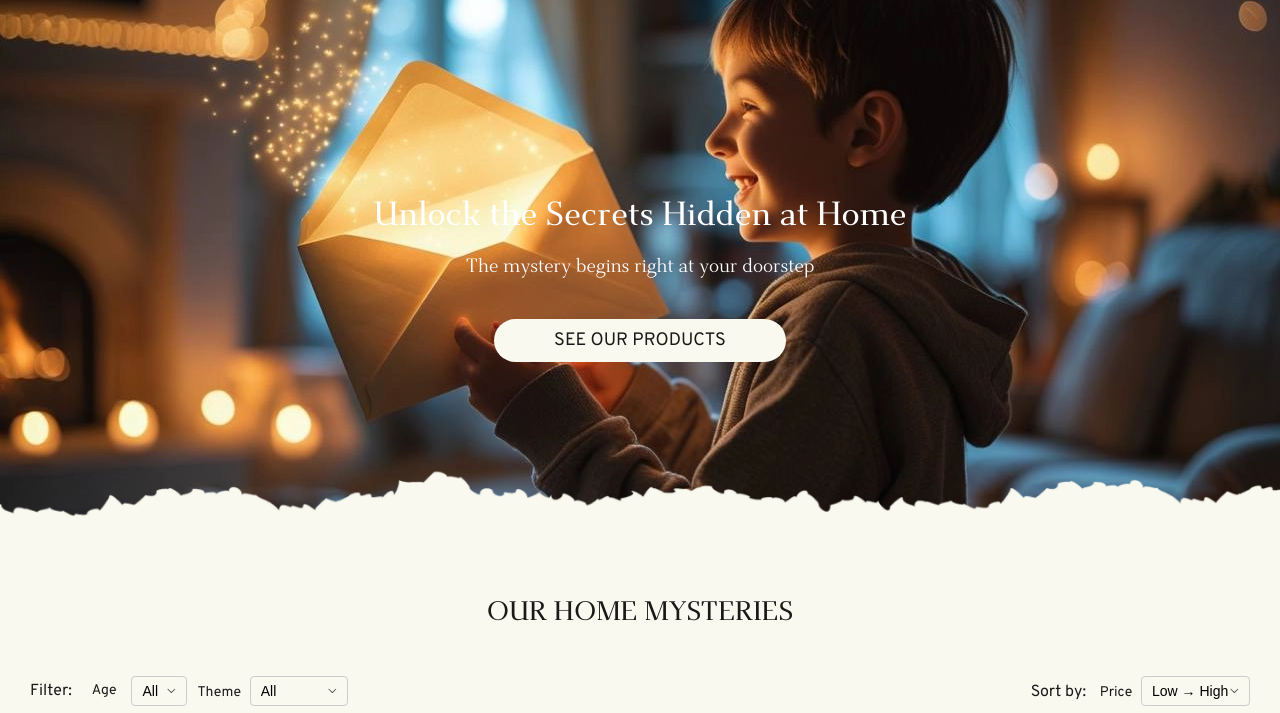
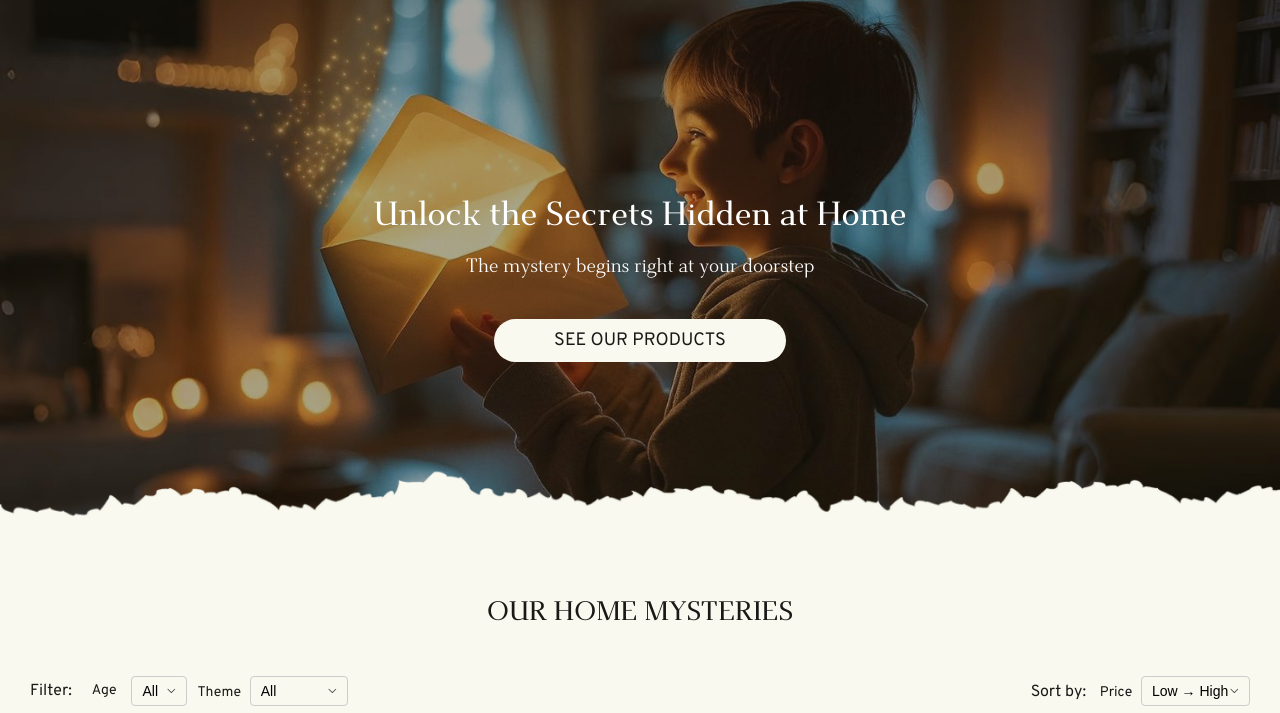
Before and after one commit to darina1970/Quests, a PHP site: page / in a window 1280 px wide. Shown: the top 713 px of the page. Run offline with PHP 8.4, Linux system fonts and the light colour scheme.

Commit message:
feat: change hero.webp image

```diff
--- a/styles/style.css
+++ b/styles/style.css
@@ -352,6 +352,17 @@ button {
     color: var(--color-white);
 }
 
+.hero::before {
+    content: '';
+    position: absolute;
+    z-index: 0;
+    top: 0;
+    left: 0;
+    width: 100%;
+    height: 100%;
+    background-color: rgba(39, 33, 21, 0.4);
+}
+
 .hero__title {
     font-family: var(--font-heading);
     font-size: clamp(32px, 2.604vw, 50px);
```
Also changed, not shown: assets/images/hero.webp, assets/images/hero1.webp (added).
